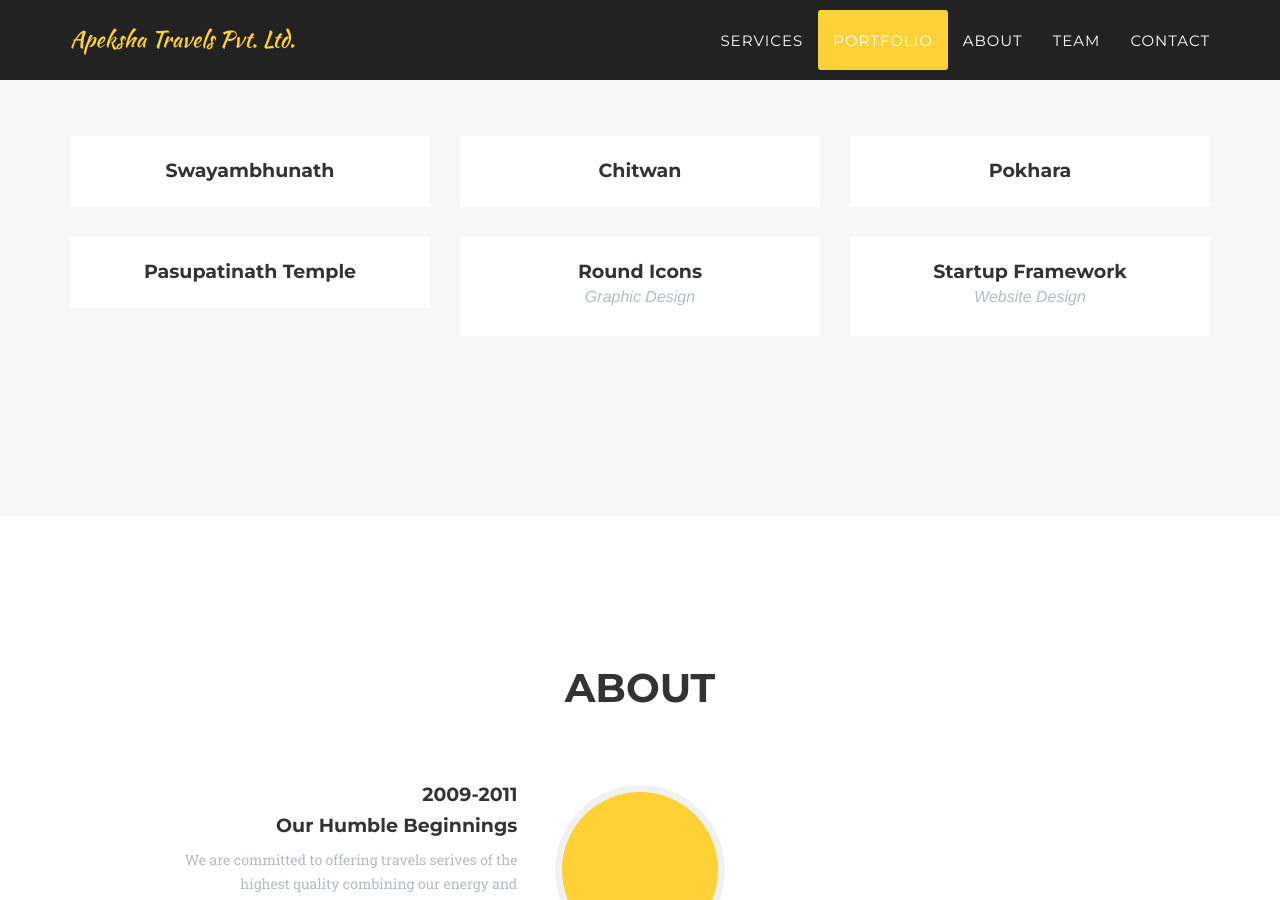
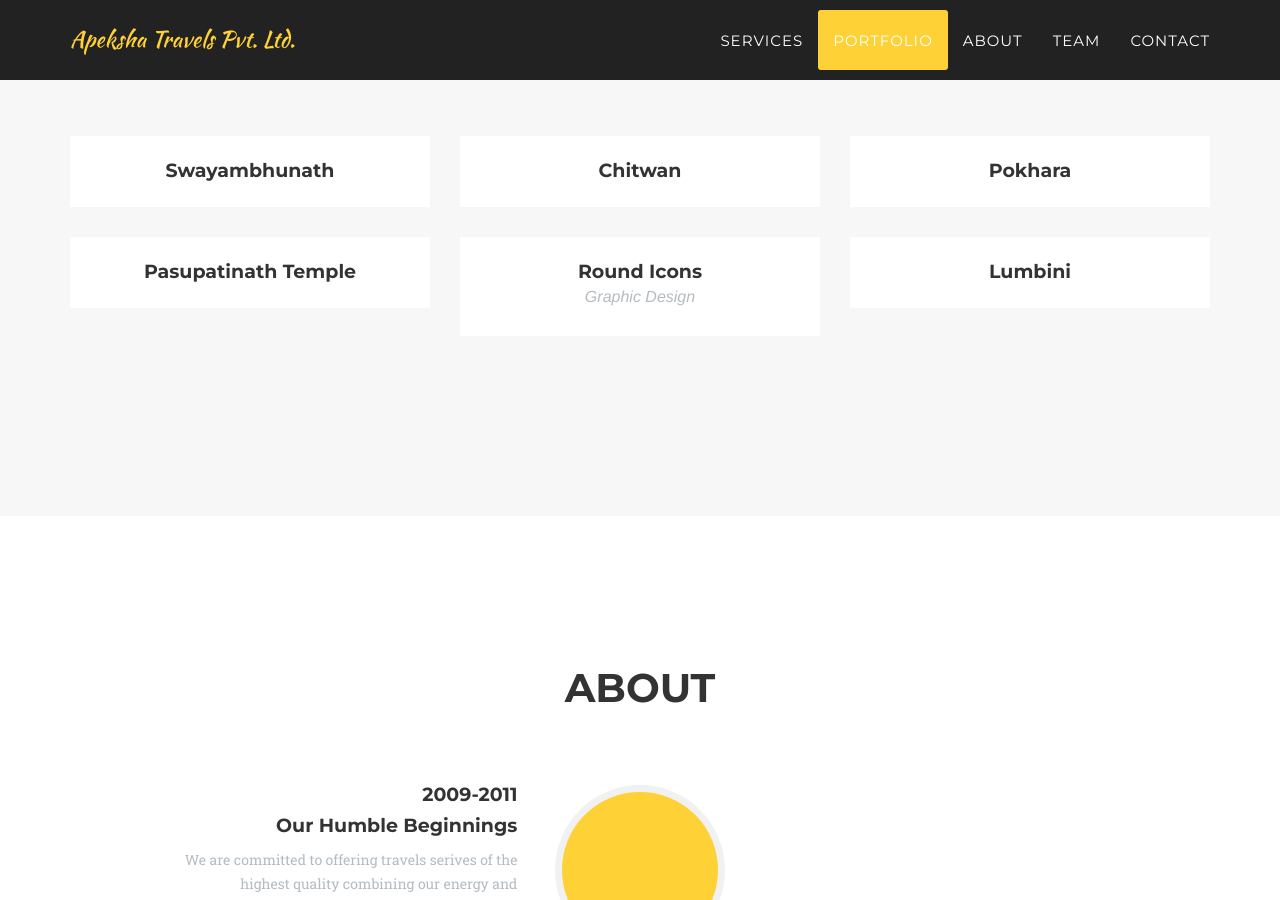
Before and after one commit to gauravmanandhar/apekshatravels.com.np, a Jekyll site: the page built from _posts/2014-07-14-project-5.markdown, in a window 1280 px wide and 900 px high, scrolled down 1540 px. Built offline with Jekyll 4.4.1, drawn with Linux system fonts in a browser that asks for light colours; some web fonts are replaced.

Commit message:
Update 2014-07-14-project-5.markdown
name changed

```diff
--- a/_posts/2014-07-14-project-5.markdown
+++ b/_posts/2014-07-14-project-5.markdown
@@ -1,6 +1,6 @@
 ---
-title: Startup Framework
-subtitle: Website Design
+title: Lumbini
+subtitle:
 layout: default
 modal-id: 5
 date: 2014-07-14
```
